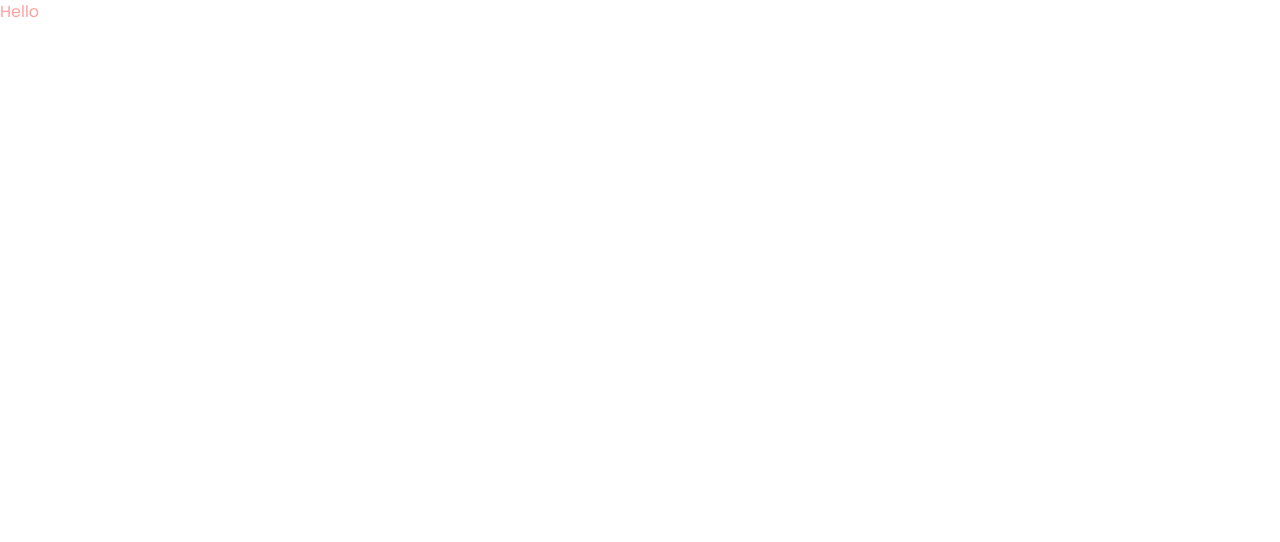
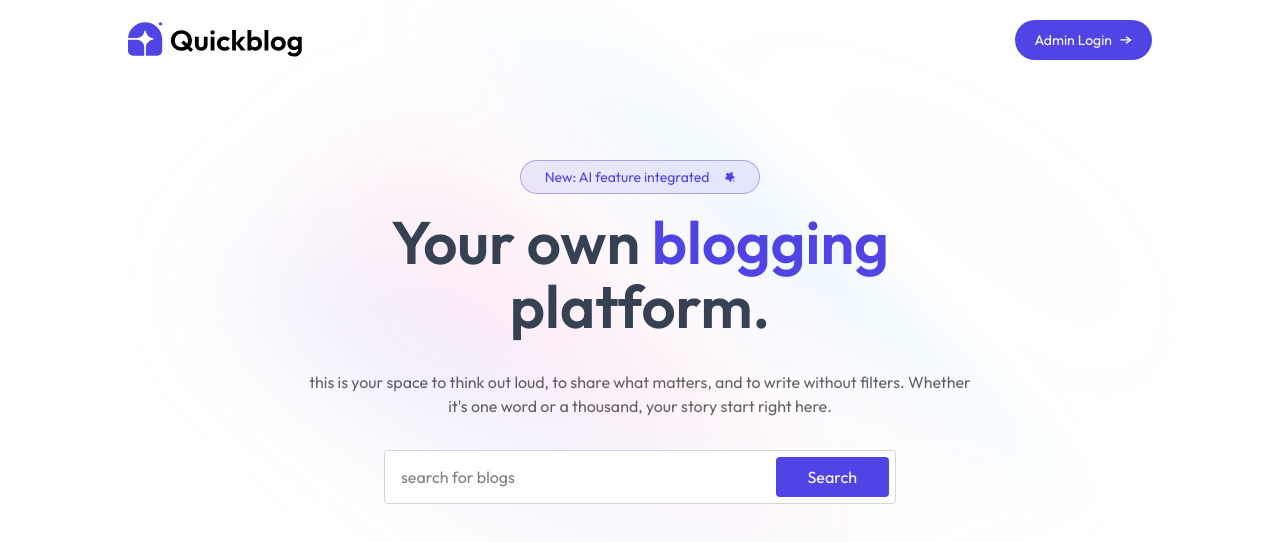
Before and after one commit to fanubalti786/full-stack-ai-powered-blog-app, a React (Vite) app in the folder client/: page / in a window 1280 px wide. Shown: the top 542 px of the page. Built offline with nearby package versions, Linux system fonts and the light colour scheme.

Commit message:
navbar and header section done with assets resource file setup

```diff
--- a/client/src/App.jsx
+++ b/client/src/App.jsx
@@ -1,9 +1,15 @@
 import React from 'react'
+import {Route, Routes} from "react-router-dom"
+import Home from './pages/Home'
+import Blog from './pages/Blog'
 
 export default function App() {
   return (
-    <div className='text-red-300'>
-      Hello
+    <div>
+      <Routes>
+        <Route path='/' element={<Home/>} />
+        <Route path='/blog' element={<Blog/>} />
+      </Routes>
     </div>
   )
 }
--- /dev/null
+++ b/client/src/components/Header.jsx
@@ -0,0 +1,42 @@
+import React from "react";
+import { assets } from "../assets/assets";
+
+export default function Header() {
+  return (
+    <div className="mx-8 sm:mx-16 xl:mx-24 relative ">
+      <div className="text-center mt-20 mb-8">
+        <div
+          className="inline-flex items-center justify-center rounded-full text-sm
+        gap-4 px-6 py-1.5 border border-primary/40 bg-primary/10 text-primary
+        mb-4"
+        >
+          <p>New: AI feature integrated</p>
+          <img src={assets.star_icon} alt="" className="w-2.5" />
+        </div>
+        <h1 className="text-3xl sm:text-6xl text-gray-700 font-semibold
+        sm:leading-16 font-Poppins">
+          Your own <span className="text-primary ">blogging</span> <br />
+          platform.
+        </h1>
+        <p className="my-6 sm-my-8 max-w-2xl mx-auto max-sm:text-xs mt-8 text-black/60">
+          this is your space to think out loud, to share what matters, and to
+          write without filters. Whether it's one word or a thousand, your story
+          start right here.
+        </p>
+        <form className=" max-w-lg flex justify-between mx-auto bg-white
+        border border-gray-300 rounded mt-8">
+            <input type="text" name="" id=""  placeholder="search for blogs" required
+            className="w-full pl-4 outline-none"/>
+            <button type="submit" className="bg-primary text-white px-8 py-2
+            m-1.5 rounded hover:scale-105 transition-all cursor-pointer">Search</button>
+        </form>
+        <img
+          src={assets.gradientBackground}
+          alt=""
+          className="absolute -top-50
+        -z-1 opacity-50 "
+        />
+      </div>
+    </div>
+  );
+}
--- /dev/null
+++ b/client/src/components/Navbar.jsx
@@ -0,0 +1,18 @@
+import React from "react";
+import { assets } from "../assets/assets";
+import { useNavigate } from "react-router-dom";
+
+export default function Navbar() {
+    const navigate = useNavigate();
+  return (
+    <div className=" flex justify-between items-center
+    mx-8 sm:mx-20 xl:mx-32 py-5 ">
+      <img onClick={()=>navigate("/")} src={assets.logo} alt="logo" className="w-32 sm:w-44 cursor-pointer" />
+      <button onClick={()=>navigate("/admin")} className="flex items-center gap-2 rounded-full text-sm
+      cursor-pointer bg-primary text-white px-5 py-2.5">
+        Admin Login
+        <img src={assets.arrow} alt="arrow" className="w-3"/>
+      </button>
+    </div>
+  );
+}
--- a/client/src/index.css
+++ b/client/src/index.css
@@ -1,7 +1,7 @@
 @import url('https://fonts.googleapis.com/css2?family=Outfit:wght@100..900&family=Poppins:ital,wght@0,100;0,200;0,300;0,400;0,500;0,600;0,700;0,800;0,900;1,100;1,200;1,300;1,400;1,500;1,600;1,700;1,800;1,900&display=swap');
 @import "tailwindcss";
 *{
-   font-family: "Poppins", sans-serif;
+   font-family: "Outfit", sans-serif;
 }
 
 
--- /dev/null
+++ b/client/src/pages/Blog.jsx
@@ -0,0 +1,9 @@
+import React from 'react'
+
+export default function Blog() {
+  return (
+    <div>
+      Blog
+    </div>
+  )
+}
--- /dev/null
+++ b/client/src/pages/Home.jsx
@@ -0,0 +1,12 @@
+import React from 'react'
+import Navbar from '../components/Navbar'
+import Header from '../components/Header'
+
+export default function Home() {
+  return (
+    <div>
+      <Navbar/>
+      <Header/>
+    </div>
+  )
+}
```
